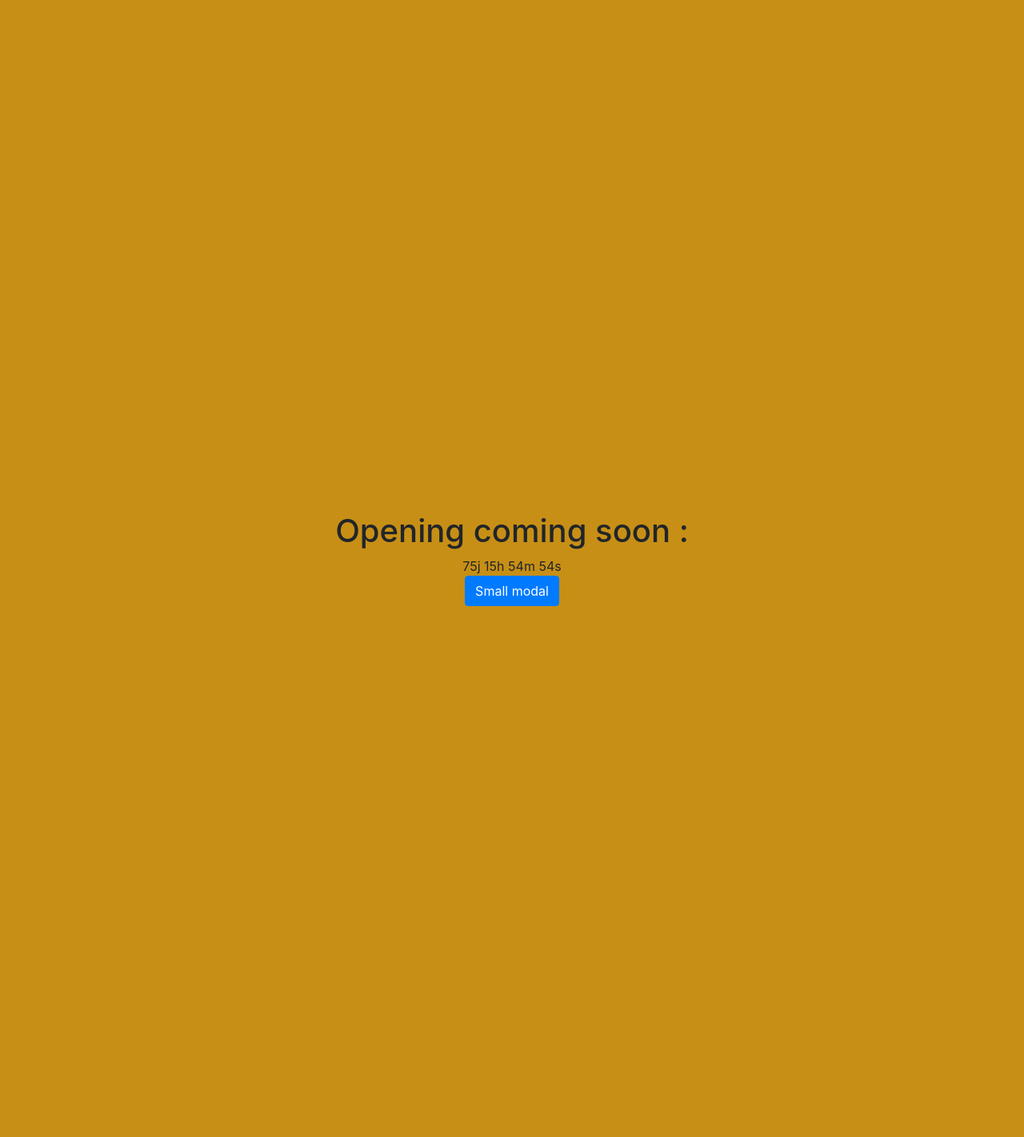
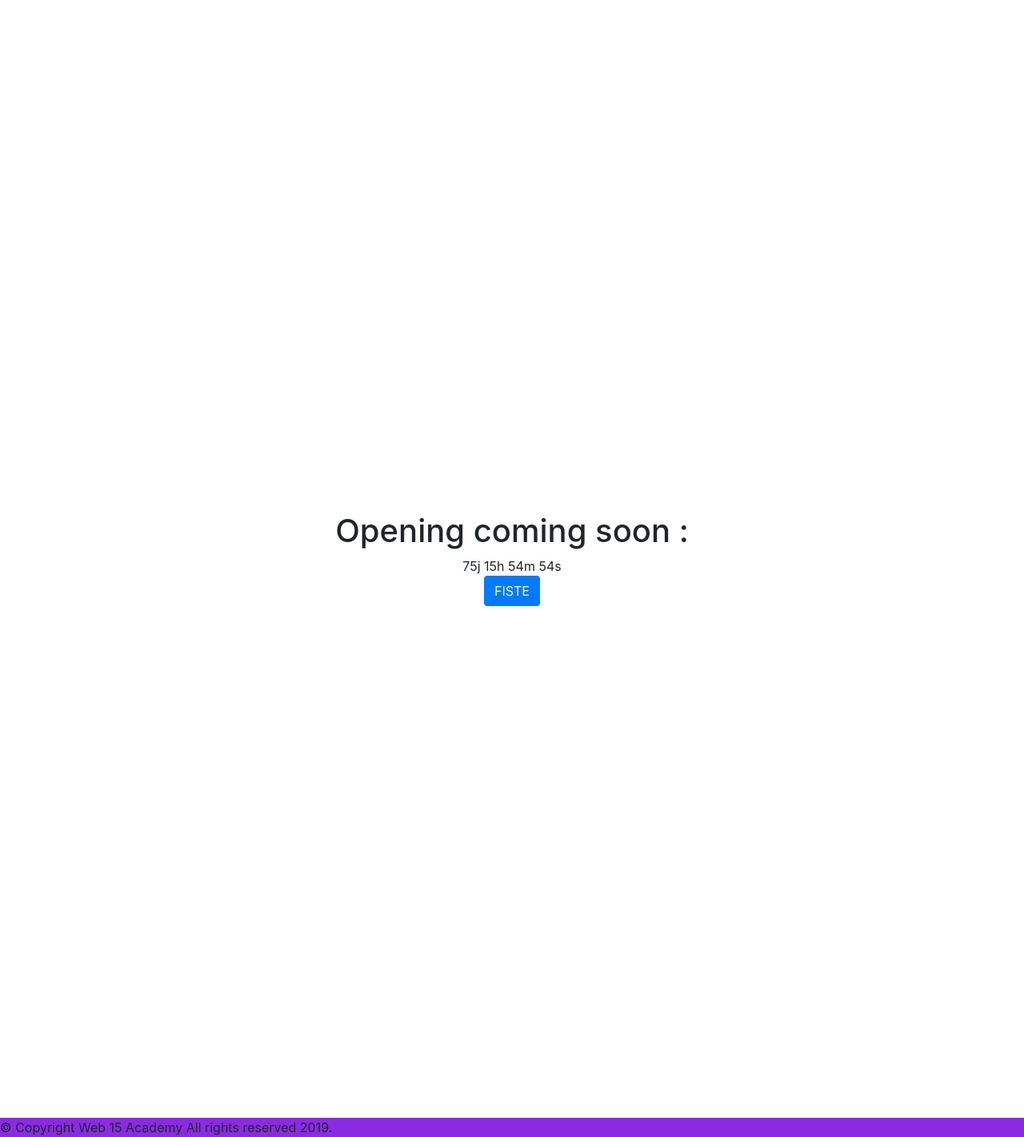
Before and after one commit to GueryMathieu/fisteaser, a PHP site: page / in a window 1280 px wide. Shown: the whole page at 80% size. Before the commit the page ends 758 px from the top, so only its background shows below. Run offline with PHP 8.4, Linux system fonts and the light colour scheme; some libraries are stand-ins or nearby versions.

Commit message:
6th commit

```diff
--- a/assets/css/style.css
+++ b/assets/css/style.css
@@ -1,9 +1,18 @@
-body {
-    background-color: rgb(199, 143, 22);
+header {
+    background-color: chartreuse;
 }
+
+
+
 
 .container{
     text-align: center;
     margin-top: 50%;
     margin-bottom: 50%;
 }
+
+footer {
+    margin: 0%;
+    background-color: blueviolet;
+
+}
--- a/index.php
+++ b/index.php
@@ -11,6 +11,10 @@
 
 <body>
 
+    <header>
+
+    </header>
+
     <main>
 
         <div class="container">
@@ -21,7 +25,7 @@
 
                         <div id="countdown"></div>
 
-                <button type="button" class="btn btn-primary" data-toggle="modal" data-target=".bd-example-modal-sm">Small modal</button>
+                        <button type="button" class="btn btn-primary" data-toggle="modal" data-target=".bd-example-modal-sm">FISTE</button>
 
                         <div class="modal fade bd-example-modal-sm" tabindex="-1" role="dialog" aria-labelledby="mySmallModalLabel" aria-hidden="true">
                             <div class="modal-dialog modal-sm">
@@ -31,6 +35,8 @@
                                 </div>
                             </div>
 
+
+
                 </div>
             </div>
         </div>
@@ -39,6 +45,7 @@
 
 
     <footer>
+    © Copyright Web 15 Academy All rights reserved 2019.
 
     </footer>
 
```
Also changed, not shown: 1 other file. Lines whose indentation alone changed are shown as unchanged.
